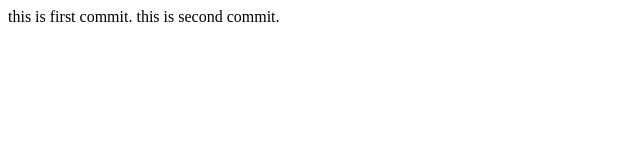
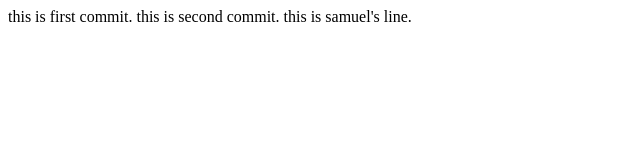
Before and after one commit to Samucodes101/git_learn, a plain HTML site: page index.html in a window 1280 px wide. Shown: the whole page, without its empty margins (0-640 px from the left). Drawn offline with Linux system fonts and the light colour scheme.

Commit message:
third line

```diff
--- a/index.html
+++ b/index.html
@@ -8,5 +8,6 @@
 <body>
     this is first commit.
     this is second commit.
+    this is samuel's line.
 </body>
 </html>
```
